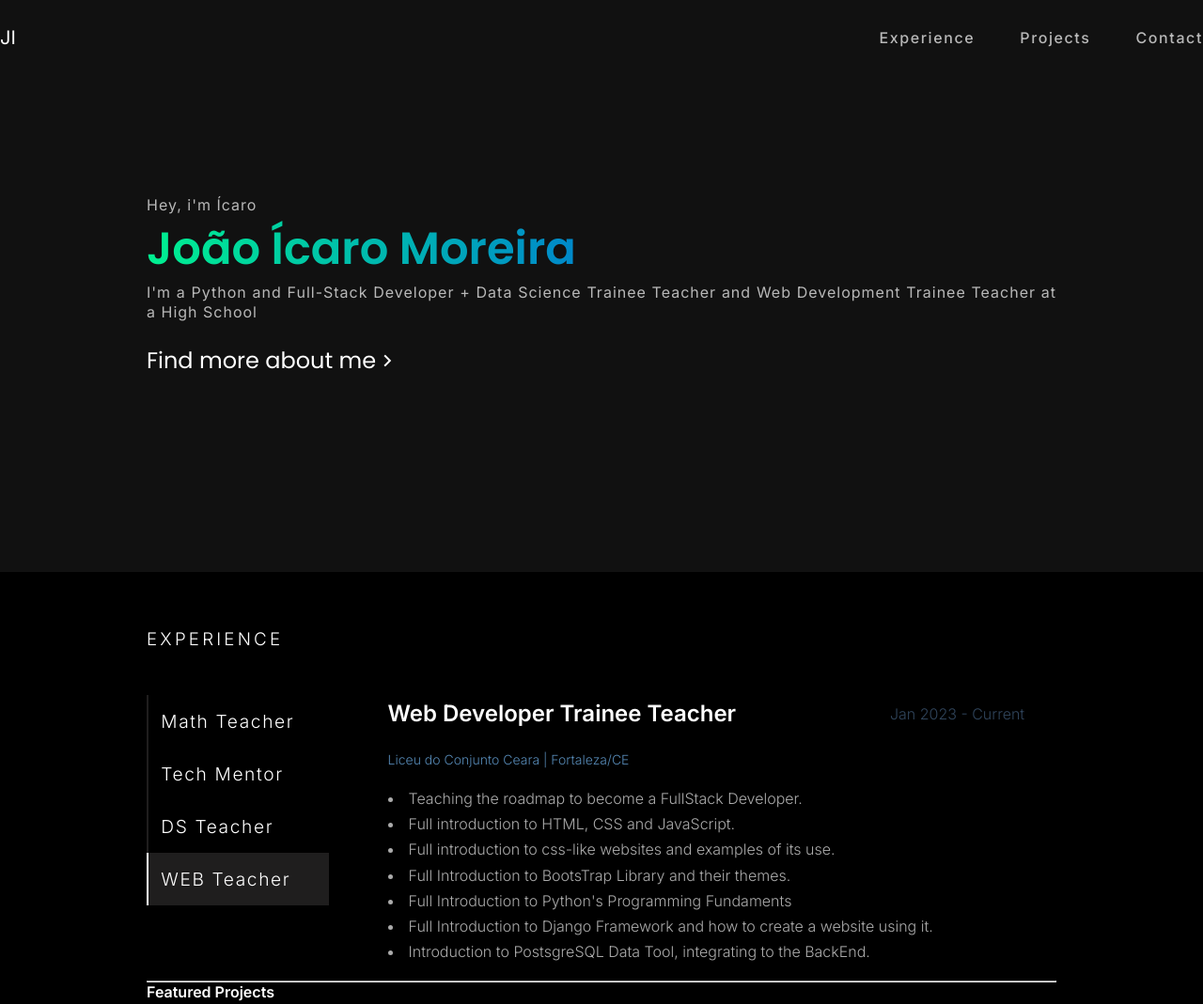
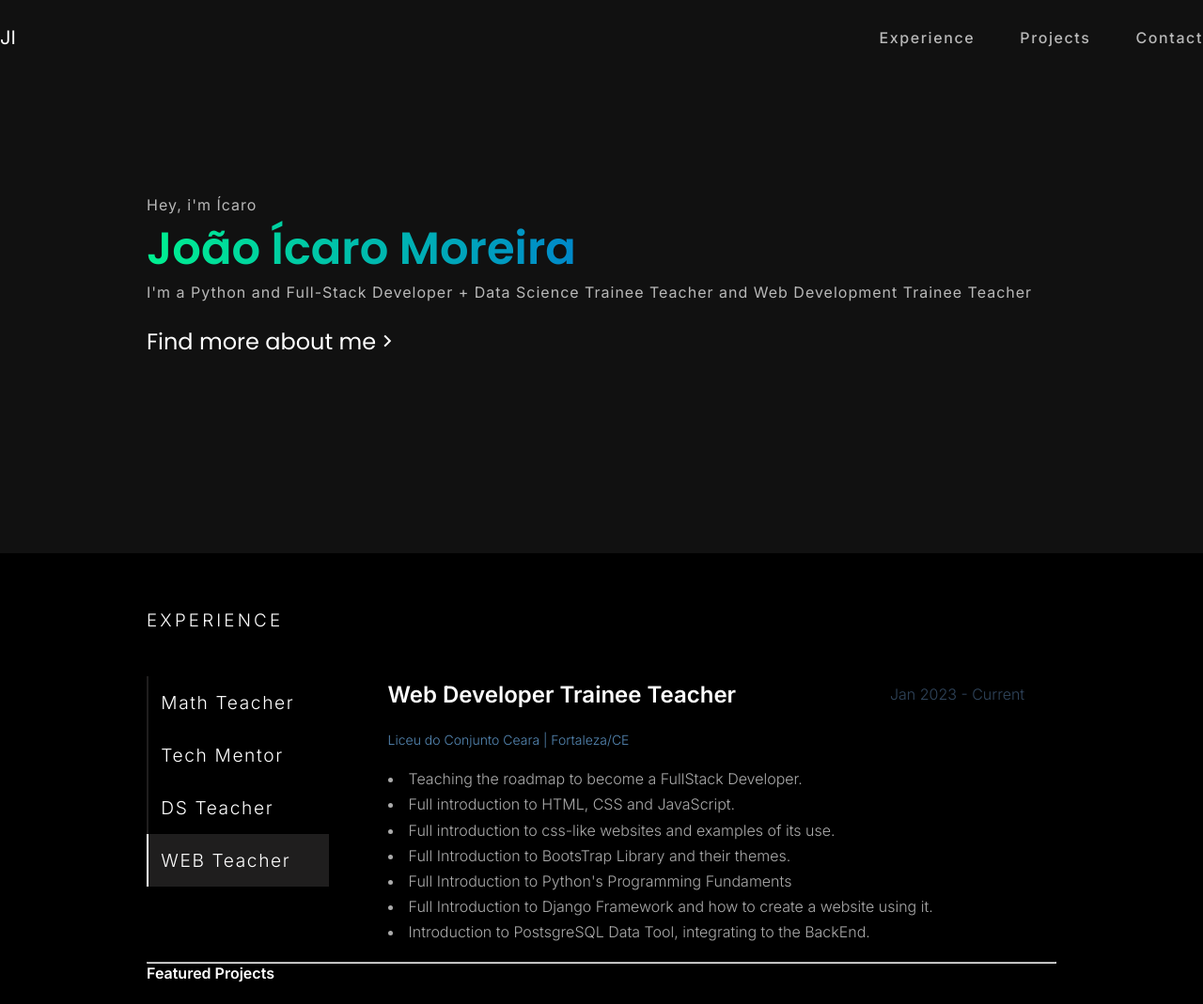
Before and after one commit to soulcarus/icarufc.github.io, a plain HTML site: page index.html in a window 1280 px wide. Shown: the top 1069 px of the page at 94% size. Drawn offline with nearby package versions, Linux system fonts and the light colour scheme.

Commit message:
Update index.html

```diff
--- a/index.html
+++ b/index.html
@@ -41,7 +41,7 @@
         <div class="container-medium">
             <p>Hey, i'm Ícaro</p>
             <h1>João Ícaro Moreira</h1>
-            <p>I'm a Python and Full-Stack Developer + Data Science Trainee Teacher and Web Development Trainee Teacher at a High School</p>
+            <p>I'm a Python and Full-Stack Developer + Data Science Trainee Teacher and Web Development Trainee Teacher</p>
             <h2>Find more about me<i class="ri-arrow-right-s-line"></i></h2>
         </div>
     </div>
```
